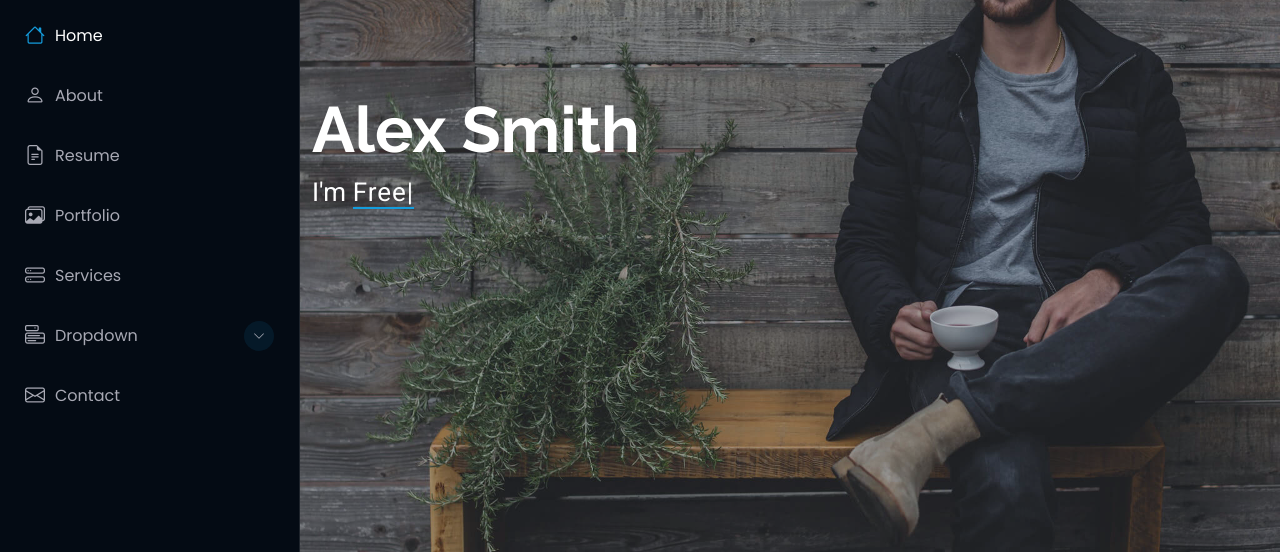
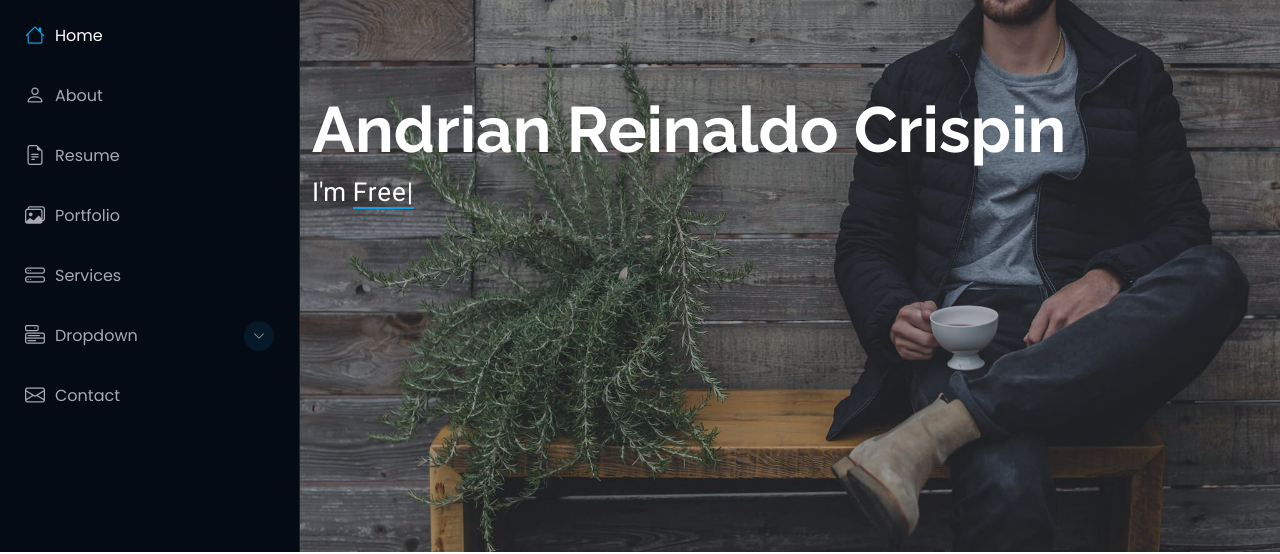
Before and after one commit to AndrianRC/portofolio, a plain HTML site: page index.html in a window 1280 px wide. Shown: the part 248-802 px from the top of the page. Drawn offline with Linux system fonts and the light colour scheme.

Commit message:
Update index.html

```diff
--- a/index.html
+++ b/index.html
@@ -97,7 +97,7 @@
       <img src="assets/img/hero-bg.jpg" alt="" data-aos="fade-in" class="">
 
       <div class="container" data-aos="fade-up" data-aos-delay="100">
-        <h2>Alex Smith</h2>
+        <h2>Andrian Reinaldo Crispin</h2>
         <p>I'm <span class="typed" data-typed-items="Designer, Developer, Freelancer, Photographer">Designer</span><span class="typed-cursor typed-cursor--blink" aria-hidden="true"></span><span class="typed-cursor typed-cursor--blink" aria-hidden="true"></span></p>
       </div>
 
```
